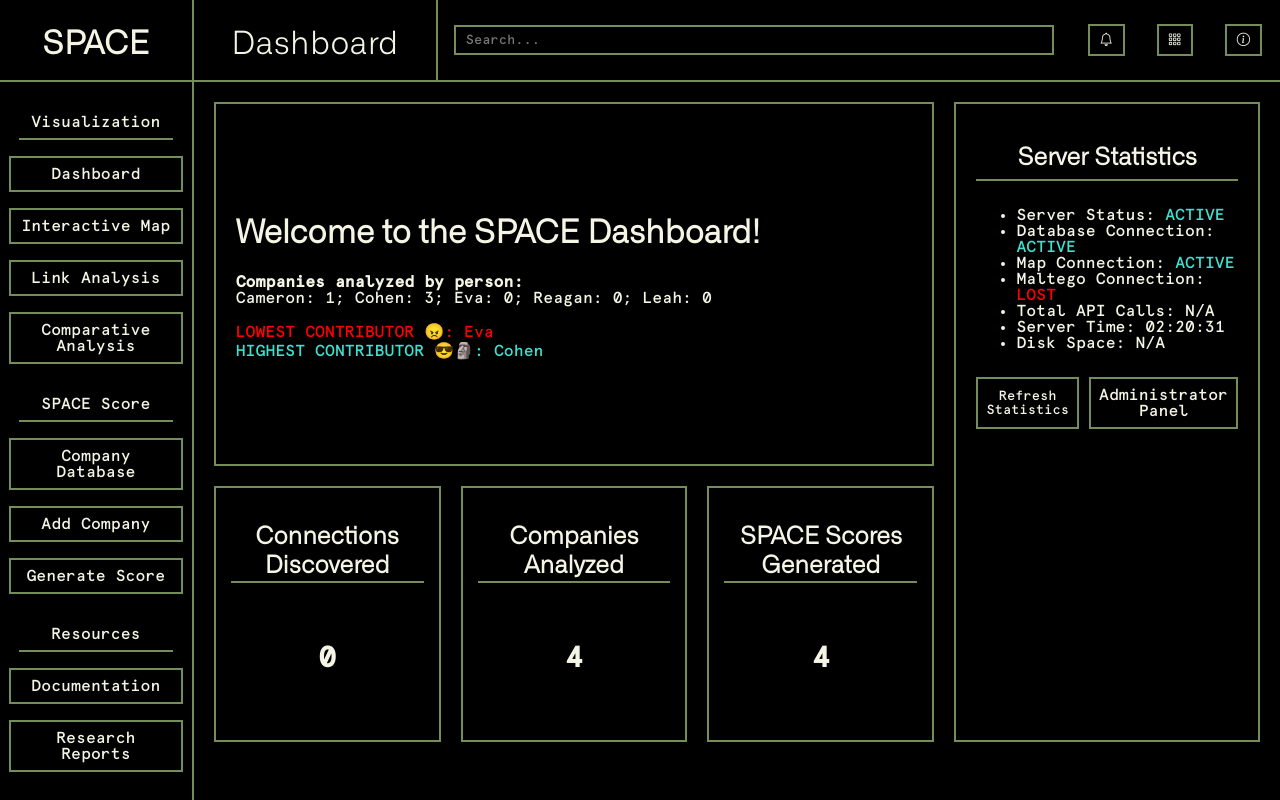
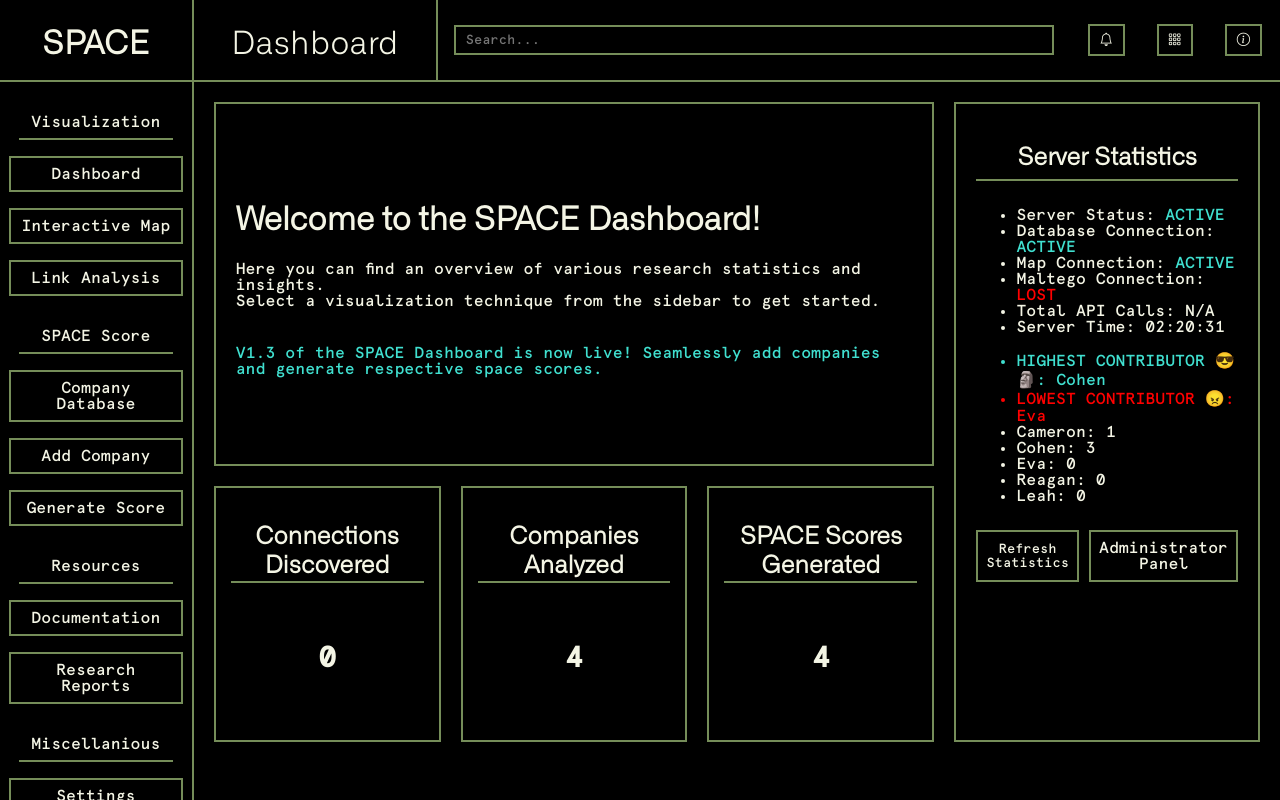
Before and after one commit to Cobo04/FA25-IUB-Diplomacy-Lab, a Flask app: page /dashboard in a window 1280 px wide. Run offline with Flask 2, Linux system fonts and the light colour scheme; the visitor is signed in with stand-in values (Sample User, id 1).

Commit message:
dashboard links cleanup

```diff
--- a/flaskapp/app.py
+++ b/flaskapp/app.py
@@ -18,8 +18,6 @@
 from flask import Flask, render_template, request, redirect, url_for, session
 
 import hashlib, json
-
-import plutoprint
 
 # database requirements
 from flaskapp import database as db
@@ -294,6 +292,36 @@
         else:
             return render_template("login.html")
 
+# ================================
+# ===== Link Analysis Routes =====
+# ================================
+
+@app.route("/link-analysis")
+def link_analysis():
+    if 'logged_in' in session and session['logged_in']:
+        return render_template("link-analysis.html")
+    else:
+        return redirect(url_for("login"))
+
+# =======================================
+# ===== Comparative Analysis Routes =====
+# =======================================
+
+@app.route("/comparative-analysis", methods=["GET", "POST"])
+def comparative_analysis():
+    if 'logged_in' in session and session['logged_in']:
+        if request.method == "POST":
+            company1_name = request.form['company1']
+            company2_name = request.form['company2']
+            company1 = db.get_company_by_name(company1_name)
+            company2 = db.get_company_by_name(company2_name)
+            companies = [company1, company2]
+            return render_template("comparative-analysis.html", companies=companies)
+        companies = db.get_companies_csv()
+        return render_template("select_two_company.html", companies=companies)
+    else:
+        return redirect(url_for("login"))
+
 # ====================================
 # ===== Report Generation Routes =====
 # ====================================
@@ -304,9 +332,10 @@
         company = db.get_company_by_name(company_name)
         html_content = render_template("auto_report_template.html", company=company)
 
-        book = plutoprint.Book(plutoprint.PAGE_SIZE_A4)
-        book.load_url("flaskapp/templates/auto_report_template.html")
-        book.write_to_pdf("test.pdf")
+        # book = plutoprint.Book(plutoprint.PAGE_SIZE_A4)
+        # book.load_url("flaskapp/templates/auto_report_template.html")
+        # book.write_to_pdf("test.pdf")
+        return html_content
     else:
         return redirect(url_for("login"))
 
--- a/flaskapp/templates/dashboard.html
+++ b/flaskapp/templates/dashboard.html
@@ -8,13 +8,13 @@
     <div class="main-grid">
         <div class="welcome-box">
             <h1 class="welcome-text">Welcome to the SPACE Dashboard!</h1>
-            <!-- <p class="welcome-subtext">Here you can find an overview of various research statistics and insights.<br>Select a visualization technique from the sidebar to get started.</p> -->
-            <p class="welcome-subtext"><strong>Companies analyzed by person:</strong><br>
+            <p class="welcome-subtext">Here you can find an overview of various research statistics and insights.<br>Select a visualization technique from the sidebar to get started.</p>
+            <!-- <p class="welcome-subtext"><strong>Companies analyzed by person:</strong><br>
                 Cameron: {{ blame['Cameron'] }}; Cohen: {{ blame['Cohen'] }}; Eva: {{ blame['Eva'] }}; Reagan: {{ blame['Reagan'] }}; Leah: {{ blame['Leah'] }}<br><br>
                 <span class="welcome-warning">LOWEST CONTRIBUTOR 😠: {{ lowest_contributor }}</span><br>
                 <span class="blame-awesome">HIGHEST CONTRIBUTOR 😎🗿: {{ highest_contributor }}</span>
-            </p>
-            <!-- <p class="welcome-warning">V1.2 of this software is suitable for production use, but requires further database developments to ensure full functionality.</p> -->
+            </p> -->
+            <p class="blame-awesome">V1.3 of the SPACE Dashboard is now live! Seamlessly add companies and generate respective space scores.</p>
         </div>
         <div class="stats-row">
             <div class="stat-box">
@@ -42,8 +42,16 @@
             <li class="stats-item">Maltego Connection: <span class="{{ maltego_connection[1] }}">{{ maltego_connection[0] }}</span></li>
             <li class="stats-item">Total API Calls: N/A</li>
             <li class="stats-item">Server Time: {{ server_time }}</li>
-            <li class="stats-item">Disk Space: N/A</li>
+            <br>
+            <li class="stats-item blame-awesome">HIGHEST CONTRIBUTOR 😎🗿: {{ highest_contributor }}</li>
+            <li class="stats-item welcome-warning">LOWEST CONTRIBUTOR 😠: {{ lowest_contributor }}</li>
+            <li class="stats-item">Cameron: {{ blame['Cameron'] }}</li>
+            <li class="stats-item">Cohen: {{ blame['Cohen'] }}</li>
+            <li class="stats-item">Eva: {{ blame['Eva'] }}</li>
+            <li class="stats-item">Reagan: {{ blame['Reagan'] }}</li>
+            <li class="stats-item">Leah: {{ blame['Leah'] }}</li>
         </ul>
+
         <div class="buttonGroup">
             <button class="refresh-button" onclick="location.reload();">Refresh Statistics</button>
             <a class="admin-link" href="{{ url_for('admin') }}">Administrator Panel</a>
--- a/flaskapp/templates/dashboard_template.html
+++ b/flaskapp/templates/dashboard_template.html
@@ -15,8 +15,8 @@
             <div class="sidebarSectionTitle">Visualization</div>
             <a href="{{ url_for('dashboard') }}" class="sidebarLink">Dashboard</a>
             <a href="{{ url_for('map') }}" class="sidebarLink">Interactive Map</a>
-            <a href="" class="sidebarLink">Link Analysis</a>
-            <a href="" class="sidebarLink">Comparative Analysis</a>
+            <a href="{{ url_for('link_analysis') }}" class="sidebarLink">Link Analysis</a>
+            <!-- <a href="{{ url_for('comparative_analysis') }}" class="sidebarLink">Comparative Analysis</a> -->
 
             <div class="sidebarSectionTitle">SPACE Score</div>
             <a href="{{ url_for('companies') }}" class="sidebarLink">Company Database</a>
@@ -37,7 +37,7 @@
             <div class="sidebarSectionTitle">Miscellanious</div>
             <a href="" class="sidebarLink">Settings</a>
             <a href="{{ url_for('admin') }}" class="sidebarLink">Administrator Panel</a>
-            <a href="{{ url_for('server_stats') }}" class="sidebarLink">cohen's nerd stats</a>
+            <!-- <a href="{{ url_for('server_stats') }}" class="sidebarLink">cohen's nerd stats</a> -->
             <a href="{{ url_for('render_index') }}" class="sidebarLink">Logout</a>
         </div>
     </div>
```
Also changed, not shown: flaskapp/static/css/style.css (+43 -0 lines), flaskapp/templates/comparative-analysis.html (added, +23 -0 lines), flaskapp/templates/link-analysis.html (added, +12 -0 lines), flaskapp/templates/select_two_company.html (added, +30 -0 lines).
